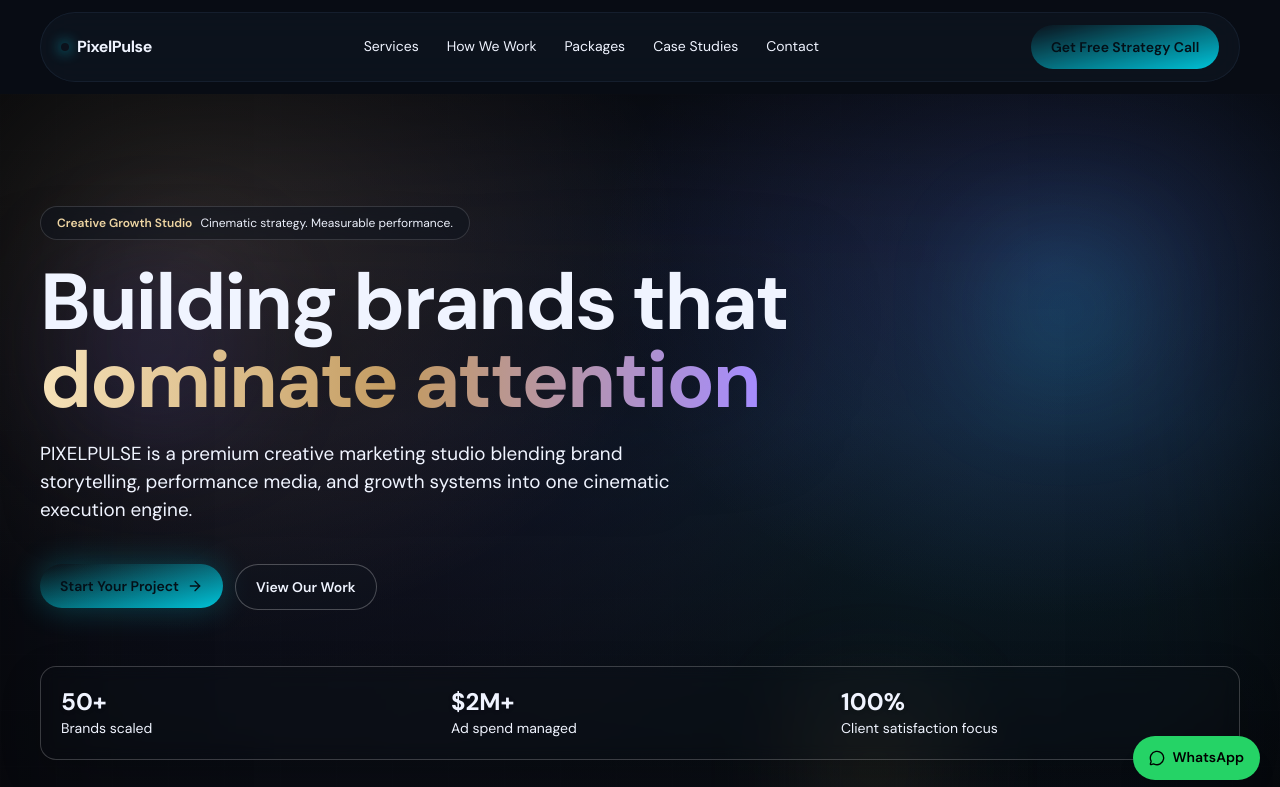
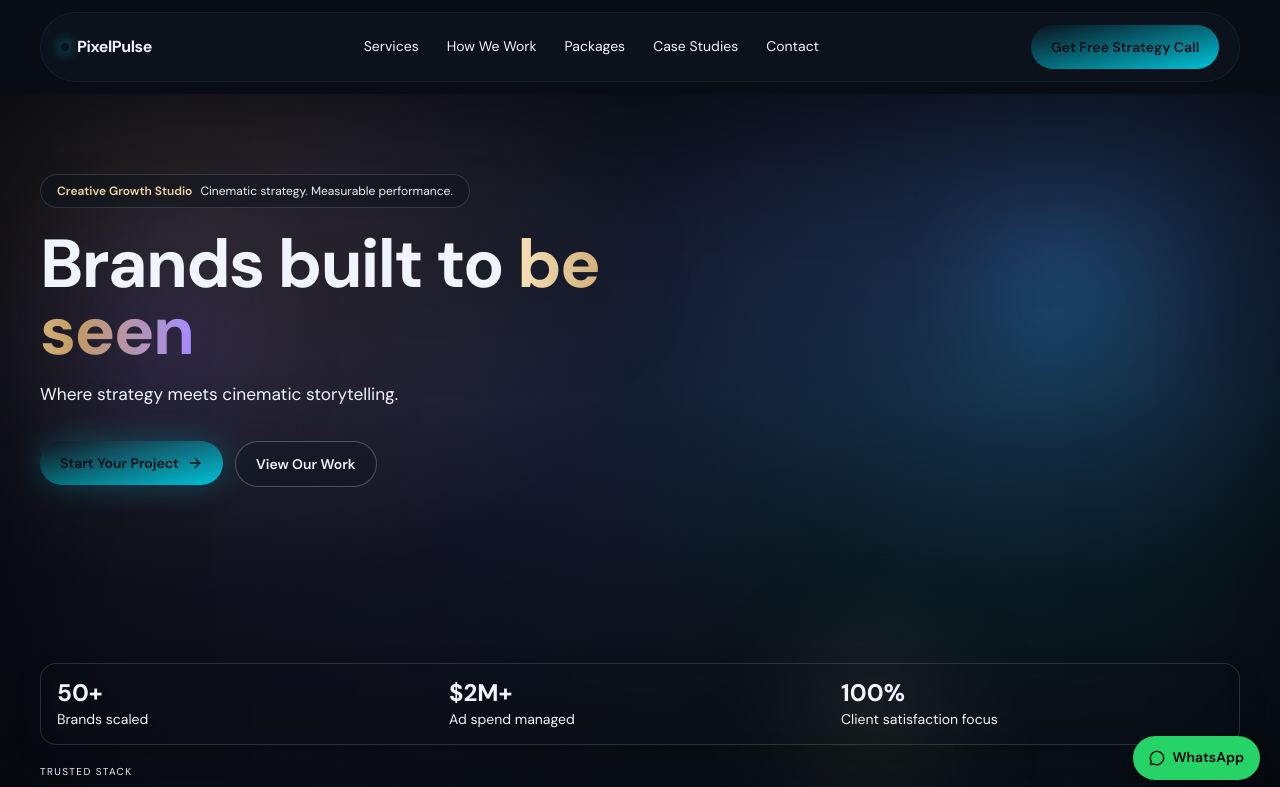
Before and after one commit to mahmoodatef998-glitch/PIXEL-AGENCY, a Next.js app: page / in a window 1280 px wide. Shown: the top 787 px of the page. Built offline with nearby package versions, Linux system fonts and the light colour scheme.

Commit message:
Rebalance hero for stronger cinematic video focus
Reduce text footprint, lighten overlays, and move the stats row lower with a subtler glass style so the hero video becomes the dominant visual element.

Co-authored-by: Cursor <cursoragent@cursor.com>

```diff
--- a/sections/hero-section.tsx
+++ b/sections/hero-section.tsx
@@ -36,11 +36,11 @@ export function HeroSection({ stats, tools }: { stats: { label: string; value: s
       {/* Cinematic overlays */}
       <div
         aria-hidden
-        className="pointer-events-none absolute inset-0 z-[1] bg-[linear-gradient(180deg,rgba(7,9,14,0.7)_0%,rgba(7,9,14,0.35)_38%,rgba(7,9,14,0.82)_80%,#080C14_100%)]"
+        className="pointer-events-none absolute inset-0 z-[1] bg-[linear-gradient(180deg,rgba(7,9,14,0.54)_0%,rgba(7,9,14,0.24)_38%,rgba(7,9,14,0.68)_82%,#080C14_100%)]"
       />
       <div
         aria-hidden
-        className="pointer-events-none absolute inset-0 z-[1] bg-[linear-gradient(112deg,rgba(10,12,18,0.9)_0%,rgba(10,12,18,0.48)_42%,rgba(10,12,18,0.14)_70%,rgba(10,12,18,0.32)_100%)]"
+        className="pointer-events-none absolute inset-0 z-[1] bg-[linear-gradient(112deg,rgba(10,12,18,0.78)_0%,rgba(10,12,18,0.32)_42%,rgba(10,12,18,0.08)_70%,rgba(10,12,18,0.24)_100%)]"
       />
       <div
         aria-hidden
@@ -75,7 +75,7 @@ export function HeroSection({ stats, tools }: { stats: { label: string; value: s
         transition={{ duration: 6.5, repeat: Infinity, ease: "easeInOut" }}
       />
 
-      <div className="container relative z-10 min-h-screen py-20 md:py-28 flex flex-col justify-center">
+      <div className="container relative z-10 min-h-screen py-16 md:py-20 flex flex-col justify-between">
         <div className="max-w-3xl text-left">
           <motion.div
             initial={{ opacity: 0, y: 18 }}
@@ -90,26 +90,26 @@ export function HeroSection({ stats, tools }: { stats: { label: string; value: s
             initial={{ opacity: 0, y: 22 }}
             animate={{ opacity: 1, y: 0 }}
             transition={{ duration: 0.75, delay: 0.06, ease: [0.22, 1, 0.36, 1] }}
-            className="mt-6 max-w-[15ch] font-display text-[clamp(2.25rem,6.2vw,5rem)] font-extrabold tracking-tight leading-[0.98] text-text drop-shadow-[0_8px_44px_rgba(0,0,0,0.55)]"
+            className="mt-6 max-w-[13ch] font-display text-[clamp(2rem,5.6vw,4.25rem)] font-extrabold tracking-tight leading-[0.99] text-text drop-shadow-[0_8px_44px_rgba(0,0,0,0.5)]"
           >
-            Building brands that <span className="bg-[linear-gradient(90deg,#F6E2B8,#C39B61,#A58CFF)] bg-clip-text text-transparent">dominate attention</span>
+            Brands built to{" "}
+            <span className="bg-[linear-gradient(90deg,#F6E2B8,#C39B61,#A58CFF)] bg-clip-text text-transparent">be seen</span>
           </motion.h1>
 
           <motion.p
             initial={{ opacity: 0, y: 22 }}
             animate={{ opacity: 1, y: 0 }}
             transition={{ duration: 0.72, delay: 0.14, ease: [0.22, 1, 0.36, 1] }}
-            className="mt-5 max-w-2xl text-[clamp(1rem,2vw,1.18rem)] text-muted/95 drop-shadow-[0_4px_24px_rgba(0,0,0,0.45)]"
+            className="mt-4 max-w-xl text-[clamp(0.96rem,1.75vw,1.08rem)] text-muted/92 drop-shadow-[0_4px_18px_rgba(0,0,0,0.38)]"
           >
-            PIXELPULSE is a premium creative marketing studio blending brand storytelling, performance media, and growth systems
-            into one cinematic execution engine.
+            Where strategy meets cinematic storytelling.
           </motion.p>
 
           <motion.div
             initial={{ opacity: 0, y: 16 }}
             animate={{ opacity: 1, y: 0 }}
             transition={{ duration: 0.62, delay: 0.2, ease: [0.22, 1, 0.36, 1] }}
-            className="mt-10 flex flex-wrap gap-3"
+            className="mt-8 flex flex-wrap gap-3"
           >
             <a href="#contact">
               <Button className="shadow-[0_0_32px_rgba(0,229,255,0.24)]">
@@ -127,16 +127,17 @@ export function HeroSection({ stats, tools }: { stats: { label: string; value: s
           </motion.div>
         </div>
 
+        <div className="pt-20 md:pt-24">
           <motion.div
             initial={{ opacity: 0, y: 14 }}
             animate={{ opacity: 1, y: 0 }}
-          transition={{ duration: 0.62, delay: 0.28, ease: [0.22, 1, 0.36, 1] }}
-          className="mt-14 grid gap-3 sm:grid-cols-3 rounded-2xl border border-white/20 bg-[color-mix(in_oklab,var(--surface)_14%,transparent)] p-5 shadow-[0_14px_40px_rgba(0,0,0,0.2)] backdrop-blur-sm"
+            transition={{ duration: 0.62, delay: 0.3, ease: [0.22, 1, 0.36, 1] }}
+            className="grid gap-2.5 sm:grid-cols-3 rounded-2xl border border-white/14 bg-[color-mix(in_oklab,var(--surface)_9%,transparent)] px-4 py-3 shadow-[0_10px_28px_rgba(0,0,0,0.16)] backdrop-blur-[6px]"
           >
             {stats.map((item) => (
-            <div key={item.label}>
-              <div className="font-display text-2xl font-extrabold text-accent drop-shadow-sm">{item.value}</div>
-              <div className="text-sm text-muted">{item.label}</div>
+              <div key={item.label} className="py-0.5">
+                <div className="font-display text-xl md:text-2xl font-bold text-accent/95">{item.value}</div>
+                <div className="text-xs md:text-sm text-muted/85">{item.label}</div>
               </div>
             ))}
           </motion.div>
@@ -144,20 +145,21 @@ export function HeroSection({ stats, tools }: { stats: { label: string; value: s
           <motion.div
             initial={{ opacity: 0, y: 12 }}
             animate={{ opacity: 1, y: 0 }}
-          transition={{ duration: 0.58, delay: 0.34, ease: [0.22, 1, 0.36, 1] }}
-          className="mt-8 flex flex-wrap items-center gap-2"
+            transition={{ duration: 0.58, delay: 0.36, ease: [0.22, 1, 0.36, 1] }}
+            className="mt-5 flex flex-wrap items-center gap-2"
           >
-          <span className="w-full text-[11px] uppercase tracking-[0.14em] text-muted/90">Trusted stack</span>
+            <span className="w-full text-[10px] uppercase tracking-[0.14em] text-muted/80">Trusted stack</span>
             {tools.map((tool) => (
               <span
                 key={tool}
-              className="rounded-lg border border-white/10 bg-[color-mix(in_oklab,var(--surface)_40%,transparent)] px-3 py-1 text-xs text-muted backdrop-blur-md"
+                className="rounded-lg border border-white/10 bg-[color-mix(in_oklab,var(--surface)_28%,transparent)] px-2.5 py-1 text-[11px] text-muted/85 backdrop-blur-sm"
               >
                 {tool}
               </span>
             ))}
           </motion.div>
         </div>
+      </div>
     </section>
   );
 }
```
Lines whose indentation alone changed are shown as unchanged.
